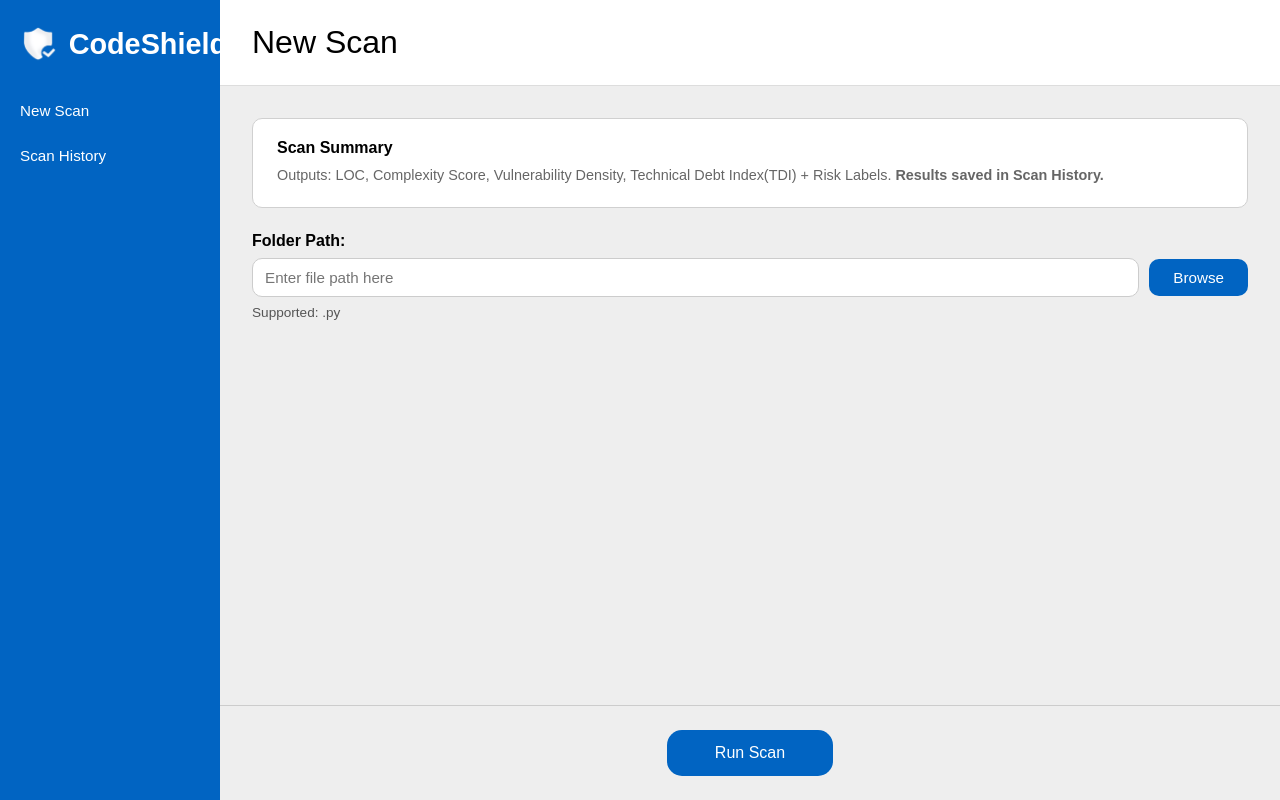
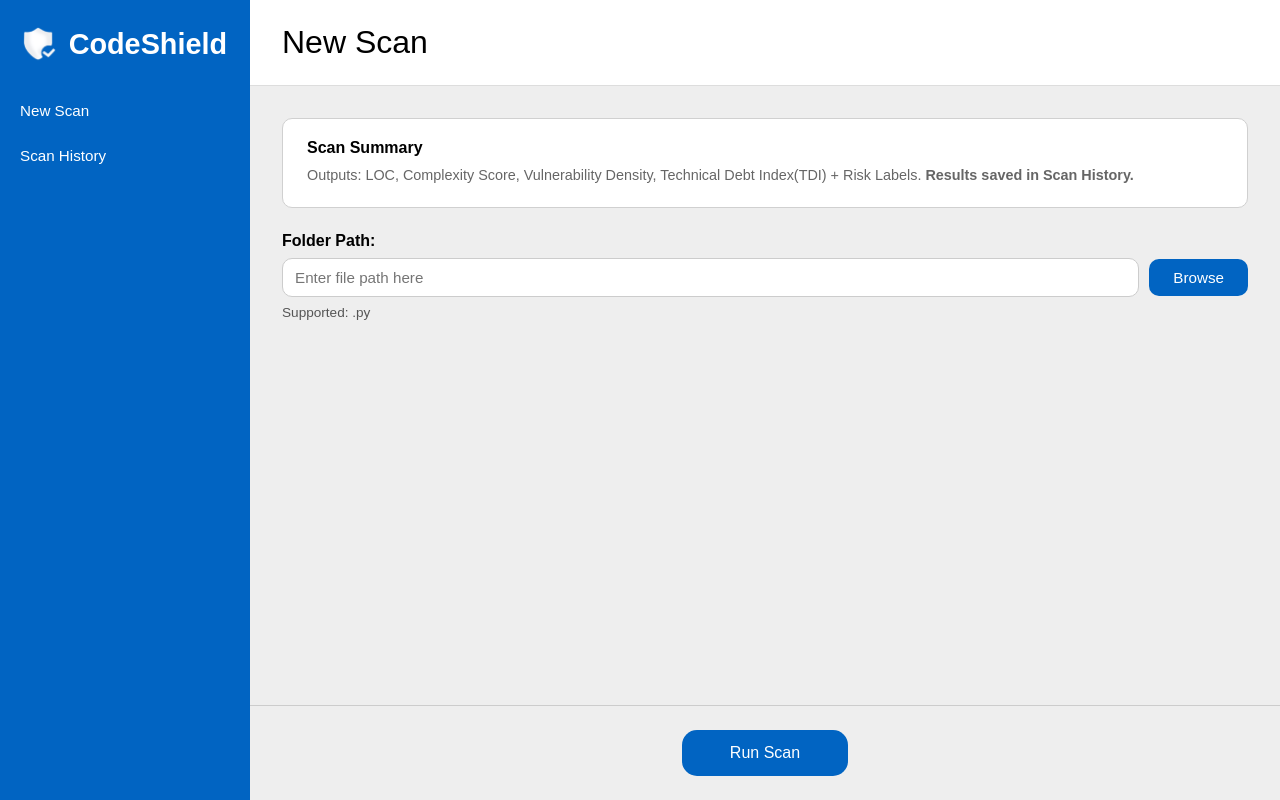
Before and after one commit to badarianof/codeshield, a Flask app: page / in a window 1280 px wide. Run offline with Flask 3, Linux system fonts and the light colour scheme.

Commit message:
Added fix for sidebar css paneling

```diff
--- a/static/css/homepage.css
+++ b/static/css/homepage.css
@@ -13,7 +13,7 @@ body {
   background-color: #eeeeee;
 }
 .sidebar {
-  width: 220px;
+  width: 250px;
   background-color: #0164c2;
   display: flex;
   flex-direction: column;
```
